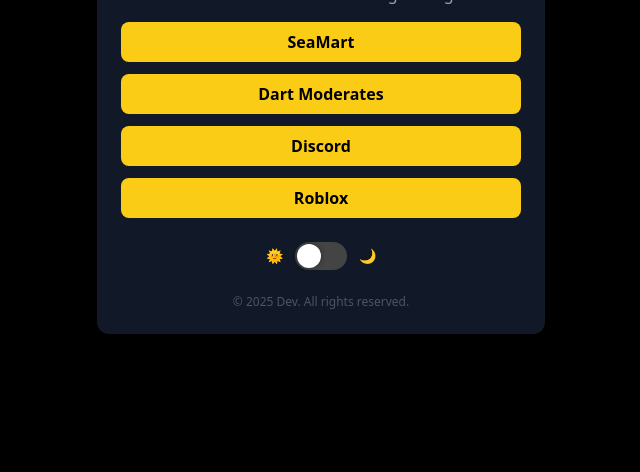
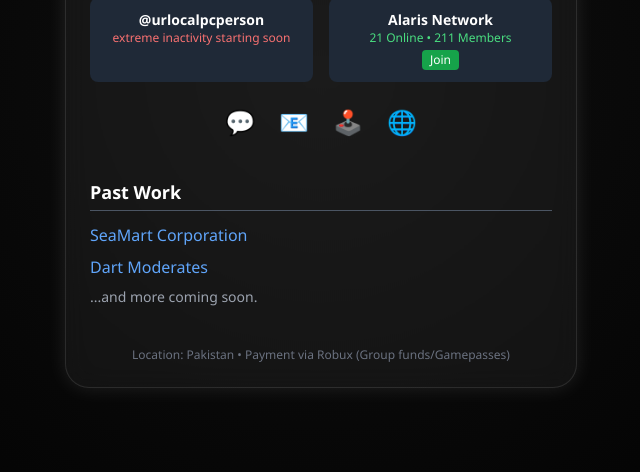
Before and after one commit to dominentacorn/dev-portfolio, a plain HTML site: page index.html in a window 1280 px wide. Shown: the part 328-800 px from the top of the page, without its empty margins (319-959 px from the left). Drawn offline with nearby package versions, Linux system fonts and the light colour scheme.

Commit message:
Update index.html

```diff
--- a/index.html
+++ b/index.html
@@ -1,85 +1,69 @@
 <!DOCTYPE html>
-<html lang="en" class="dark">
+<html lang="en">
   <head>
     <meta charset="UTF-8" />
-    <meta name="viewport" content="width=device-width, initial-scale=1" />
-    <title>Dev | Roblox Creator</title>
+    <meta name="viewport" content="width=device-width, initial-scale=1.0" />
+    <title>Dev | Portfolio</title>
     <script src="https://cdn.tailwindcss.com"></script>
-    <script>
-      tailwind.config = { darkMode: 'class' };
-    </script>
     <style>
-      /* Toggle switch */
-      .switch {
-        width: 52px;
-        height: 28px;
-        background: #444;
-        border-radius: 9999px;
-        position: relative;
-        cursor: pointer;
-        transition: background 0.3s ease;
+      body {
+        background: radial-gradient(circle at center, #0f0f0f, #000);
+        color: white;
+        font-family: 'Segoe UI', Tahoma, Geneva, Verdana, sans-serif;
       }
-      .switch::before {
-        content: '';
-        position: absolute;
-        top: 2px;
-        left: 2px;
-        width: 24px;
-        height: 24px;
-        background: white;
-        border-radius: 50%;
-        box-shadow: 0 0 5px rgba(0,0,0,0.4);
-        transition: transform 0.3s ease;
+      .glass {
+        background: rgba(255, 255, 255, 0.05);
+        backdrop-filter: blur(12px);
+        border: 1px solid rgba(255, 255, 255, 0.1);
+        border-radius: 1.5rem;
+        box-shadow: 0 0 20px rgba(255, 255, 255, 0.1);
       }
-      .switch.active {
-        background: #facc15;
-      }
-      .switch.active::before {
-        transform: translateX(24px);
+      .icon-hover:hover {
+        transform: scale(1.1);
+        transition: all 0.3s ease-in-out;
       }
     </style>
   </head>
-  <body class="bg-white dark:bg-black text-black dark:text-white transition-colors duration-300">
+  <body class="flex items-center justify-center min-h-screen px-4">
+    <div class="glass p-6 max-w-lg w-full text-center">
+      <img src="https://i.imgur.com/UMr9K2O.png" alt="pfp" class="w-24 h-24 rounded-full mx-auto mb-4 border-2 border-white" />
+      <h1 class="text-3xl font-bold">Dev <span class="text-gray-300 text-xl">💎⭐🔥</span></h1>
+      <p class="text-gray-400">intellectual property protector</p>
+      <p class="text-xs text-gray-500 mt-1">joined about 1 year ago</p>
 
-    <main class="flex items-center justify-center min-h-screen px-4">
-      <div class="w-full max-w-md bg-gray-100 dark:bg-gray-900 rounded-xl p-6 text-center shadow-xl">
-        <img src="https://i.imgur.com/UMr9K2O.png" alt="pfp" class="w-24 h-24 mx-auto rounded-full shadow mb-4" />
-        <h1 class="text-3xl font-bold">Dev</h1>
-        <p class="text-gray-600 dark:text-gray-400 mb-4">Roblox Creator • Web Dev • Logo Designer</p>
+      <div class="mt-6 grid grid-cols-2 gap-4">
+        <div class="bg-gray-800 p-3 rounded-lg">
+          <p class="text-sm font-semibold">@urlocalpcperson</p>
+          <p class="text-xs text-red-400">extreme inactivity starting soon</p>
+        </div>
+        <div class="bg-gray-800 p-3 rounded-lg">
+          <p class="text-sm font-semibold">Alaris Network</p>
+          <p class="text-xs text-green-400">21 Online • 211 Members</p>
+          <button class="mt-1 text-xs bg-green-600 px-2 py-0.5 rounded">Join</button>
+        </div>
+      </div>
 
-        <div class="space-y-3 mb-6">
-          <a href="https://seamartcorporation.rf.gd" target="_blank" class="block w-full bg-yellow-400 text-black py-2 rounded-lg font-semibold hover:bg-yellow-300 transition">SeaMart</a>
-          <a href="https://dartmoderates.rf.gd" target="_blank" class="block w-full bg-yellow-400 text-black py-2 rounded-lg font-semibold hover:bg-yellow-300 transition">Dart Moderates</a>
-          <a href="https://discord.gg" target="_blank" class="block w-full bg-yellow-400 text-black py-2 rounded-lg font-semibold hover:bg-yellow-300 transition">Discord</a>
-          <a href="https://roblox.com/users/2392875328" target="_blank" class="block w-full bg-yellow-400 text-black py-2 rounded-lg font-semibold hover:bg-yellow-300 transition">Roblox</a>
-        </div>
+      <div class="mt-6 flex justify-center gap-6 text-2xl">
+        <a href="https://discord.com/users/urlocalpcperson" class="icon-hover">💬</a>
+        <a href="mailto:worldcrossdevelopers@gmail.com" class="icon-hover">📧</a>
+        <a href="https://www.roblox.com/users/2392875328/profile" class="icon-hover">🕹️</a>
+        <a href="#works" class="icon-hover">🌐</a>
+      </div>
 
-        <!-- Toggle Theme -->
-        <div class="mt-4 flex items-center justify-center gap-3 text-sm text-gray-600 dark:text-gray-400">
-          <span>🌞</span>
-          <div id="themeToggle" class="switch"></div>
-          <span>🌙</span>
-        </div>
+      <div id="works" class="mt-10 text-left">
+        <h2 class="text-lg font-semibold border-b border-gray-600 pb-1 mb-3">Past Work</h2>
+        <ul class="space-y-2">
+          <li>
+            <a href="https://seamartcorporation.rf.gd" target="_blank" class="text-blue-400 hover:underline">SeaMart Corporation</a>
+          </li>
+          <li>
+            <a href="https://dartmoderates.rf.gd" target="_blank" class="text-blue-400 hover:underline">Dart Moderates</a>
+          </li>
+          <li class="text-gray-400 text-sm">...and more coming soon.</li>
+        </ul>
+      </div>
 
-        <p class="mt-6 text-xs text-gray-500 dark:text-gray-600">&copy; 2025 Dev. All rights reserved.</p>
-      </div>
-    </main>
-
-    <script>
-      const themeToggle = document.getElementById('themeToggle');
-      const html = document.documentElement;
-
-      if (localStorage.getItem('theme') === 'light') {
-        html.classList.remove('dark');
-        themeToggle.classList.add('active');
-      }
-
-      themeToggle.addEventListener('click', () => {
-        html.classList.toggle('dark');
-        themeToggle.classList.toggle('active');
-
-        localStorage.setItem('theme', html.classList.contains('dark') ? 'dark' : 'light');
-      });
-    </script>
+      <p class="text-xs text-gray-500 mt-10">Location: Pakistan • Payment via Robux (Group funds/Gamepasses)</p>
+    </div>
   </body>
 </html>
```
